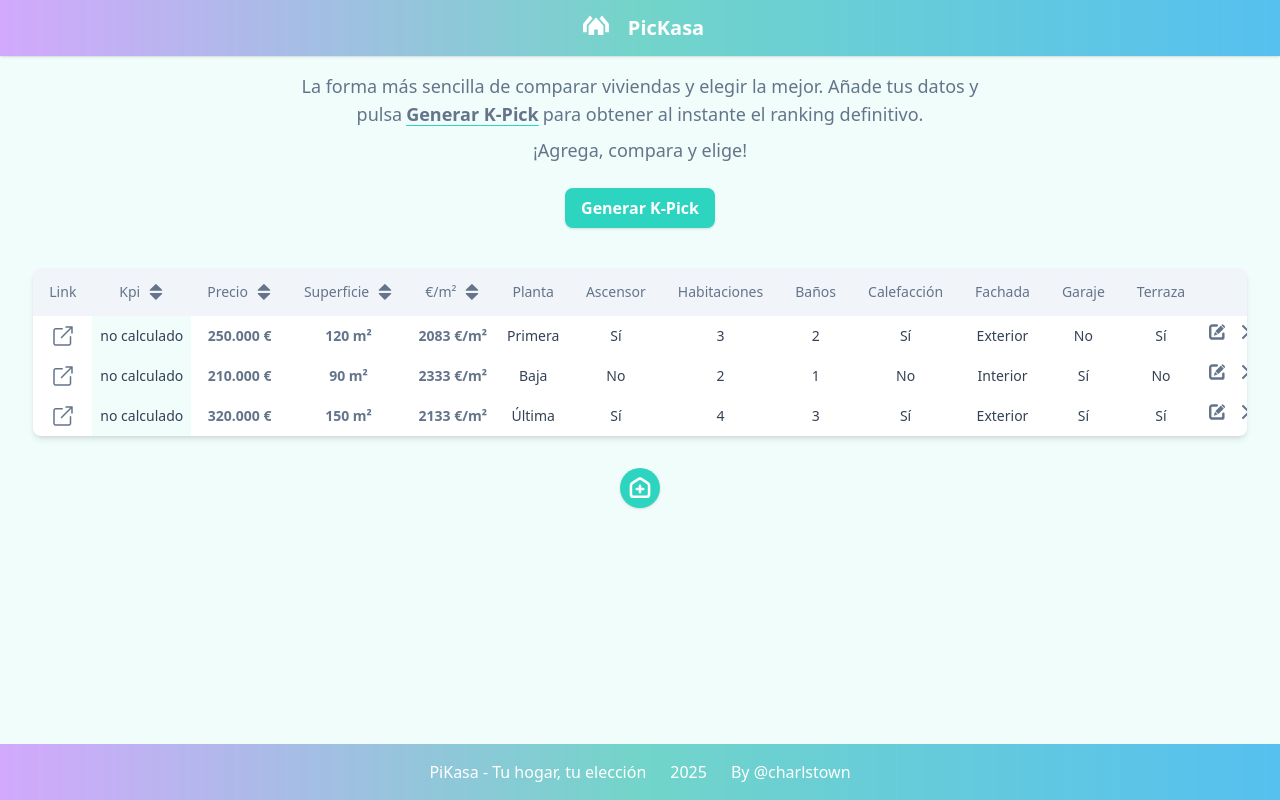
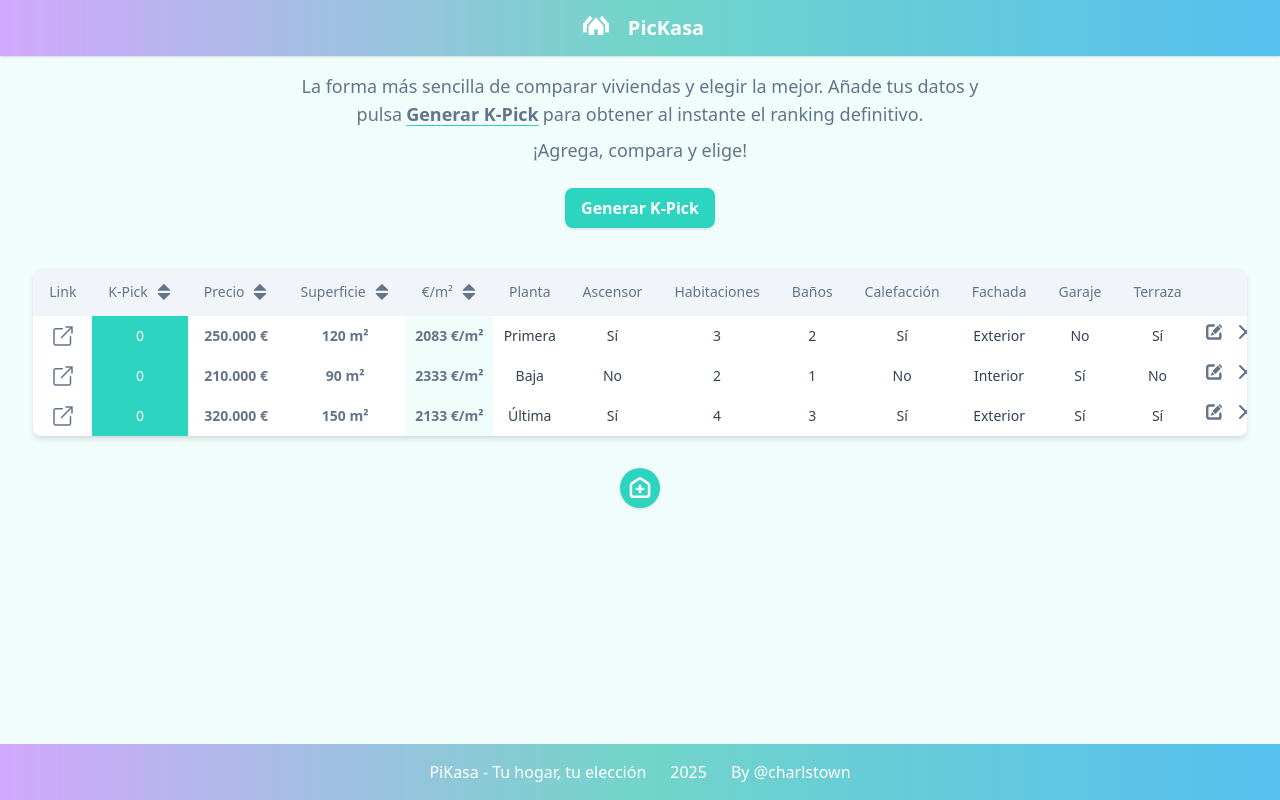
Before and after one commit to charlstown/pikcasa, a React (Vite) app: page / in a window 1280 px wide. Built offline with nearby package versions, Linux system fonts and the light colour scheme.

Commit message:
feature: kpi style and onhover

```diff
--- a/src/components/layout/Content.jsx
+++ b/src/components/layout/Content.jsx
@@ -12,20 +12,20 @@ import IconAddRow from '../../assets/IconAddRow';
 import { usePersistentState } from "../../hooks/usePersistentState";
 
 const columns = [
-  { field: "id", visible: false, width: 50, highlight: false, sortable: false, align: "left" },
-  { field: "link", visible: true, width: 200, highlight: false, sortable: false, align: "center" },
-  { field: "kpi", visible: true, width: 100, highlight: true, sortable: true, align: "center" },
-  { field: "precio", visible: true, width: 100, highlight: false, sortable: true, align: "center" },
-  { field: "superficie", visible: true, width: 80, highlight: false, sortable: true, align: "center" },
-  { field: "eurom2", label: "€/m²", visible: true, width: 90, highlight: false, sortable: true, align: "center" },
-  { field: "planta", visible: true, width: 70, highlight: false, sortable: false, align: "center" },
-  { field: "ascensor", visible: true, width: 80, highlight: false, sortable: false, align: "center" },
-  { field: "habitaciones", visible: true, width: 90, highlight: false, sortable: false, align: "center" },
-  { field: "baños", visible: true, width: 70, highlight: false, sortable: false, align: "center" },
-  { field: "calefacción", visible: true, width: 100, highlight: false, sortable: false, align: "center" },
-  { field: "fachada", visible: true, width: 120, highlight: false, sortable: false, align: "center" },
-  { field: "garaje", visible: true, width: 120, highlight: false, sortable: false, align: "center" },
-  { field: "terraza", visible: true, width: 120, highlight: false, sortable: false, align: "center" },
+  { field: "id", label: "ID", visible: false, width: 50, highlight: false, sortable: false, align: "left" },
+  { field: "link", label: "Link", visible: true, width: 200, highlight: false, sortable: false, align: "center" },
+  { field: "kpi", label: "K-Pick", visible: true, width: 100, highlight: false, accent: true, sortable: true, align: "center" },
+  { field: "precio", label: "Precio", visible: true, width: 100, highlight: false, sortable: true, align: "center" },
+  { field: "superficie", label: "Superficie", visible: true, width: 80, highlight: false, sortable: true, align: "center" },
+  { field: "eurom2", label: "€/m²", visible: true, width: 90, highlight: true, sortable: true, align: "center" },
+  { field: "planta", label: "Planta", visible: true, width: 70, highlight: false, sortable: false, align: "center" },
+  { field: "ascensor", label: "Ascensor", visible: true, width: 80, highlight: false, sortable: false, align: "center" },
+  { field: "habitaciones", label: "Habitaciones", visible: true, width: 90, highlight: false, sortable: false, align: "center" },
+  { field: "baños", label: "Baños", visible: true, width: 70, highlight: false, sortable: false, align: "center" },
+  { field: "calefacción", label: "Calefacción", visible: true, width: 100, highlight: false, sortable: false, align: "center" },
+  { field: "fachada", label: "Fachada", visible: true, width: 120, highlight: false, sortable: false, align: "center" },
+  { field: "garaje", label: "Garaje", visible: true, width: 120, highlight: false, sortable: false, align: "center" },
+  { field: "terraza", label: "Terraza", visible: true, width: 120, highlight: false, sortable: false, align: "center" },
 ];
 
 const formFields = [
@@ -46,7 +46,7 @@ const initialRows = [
   {
     id: 1,
     link: "https://www.example.com/property/1",
-    kpi: "no calculado",
+    kpi: 0,
     precio: 250000,
     superficie: 120,
     eurom2: 2083,
@@ -62,7 +62,7 @@ const initialRows = [
   {
     id: 2,
     link: "https://www.example.com/property/2",
-    kpi: "no calculado",
+    kpi: 0,
     precio: 210000,
     superficie: 90,
     eurom2: 2333,
@@ -78,7 +78,7 @@ const initialRows = [
   {
     id: 3,
     link: "https://www.example.com/property/3",
-    kpi: "no calculado",
+    kpi: 0,
     precio: 320000,
     superficie: 150,
     eurom2: 2133,
@@ -111,7 +111,7 @@ function Content() {
       {
         ...newRow,
         id: prevRows.length ? Math.max(...prevRows.map(r => r.id)) + 1 : 1,
-        kpi: "no calculado",
+        kpi: 0,
         eurom2
       }
     ]);
--- a/src/components/table/TableHeader.jsx
+++ b/src/components/table/TableHeader.jsx
@@ -40,10 +40,7 @@ function TableHeader({ columns, onSort }) {
                 }`}
               >
                 <span>
-                  {(label || field)
-                    .split(" ")
-                    .map(word => word.charAt(0).toUpperCase() + word.slice(1).toLowerCase())
-                    .join(" ")}
+                  {label ?? field}
                 </span>
                 {sortable && (
                   <button
--- a/src/components/table/TableRow.jsx
+++ b/src/components/table/TableRow.jsx
@@ -5,15 +5,15 @@ import IconLink from "../../assets/IconLink";
 
 function TableRow({ row, columns, rowIndex, onRowDelete, onEditRow }) {
   return (
-    <tr>
+    <tr className="group hover:bg-teal-50 transition-colors">
       {columns
         .filter(({ visible }) => visible)
-        .map(({ field, highlight, align }) => (
+        .map(({ field, highlight, align, accent }) => (
           <td
             key={field}
-            className={`p-2 text-sm text-slate-700 ${
-              highlight ? "bg-teal-50" : "bg-white"
-            } ${align === "center" ? "text-center" : align === "right" ? "text-right" : "text-left"}`}
+            className={`p-2 text-sm text-slate-700
+              ${accent ? "bg-teal-400 text-white" : highlight ? "bg-teal-50" : "bg-white group-hover:bg-teal-50"}
+              ${align === "center" ? "text-center" : align === "right" ? "text-right" : "text-left"}`}
           >
             {field === "link" ? (
               <a
```
